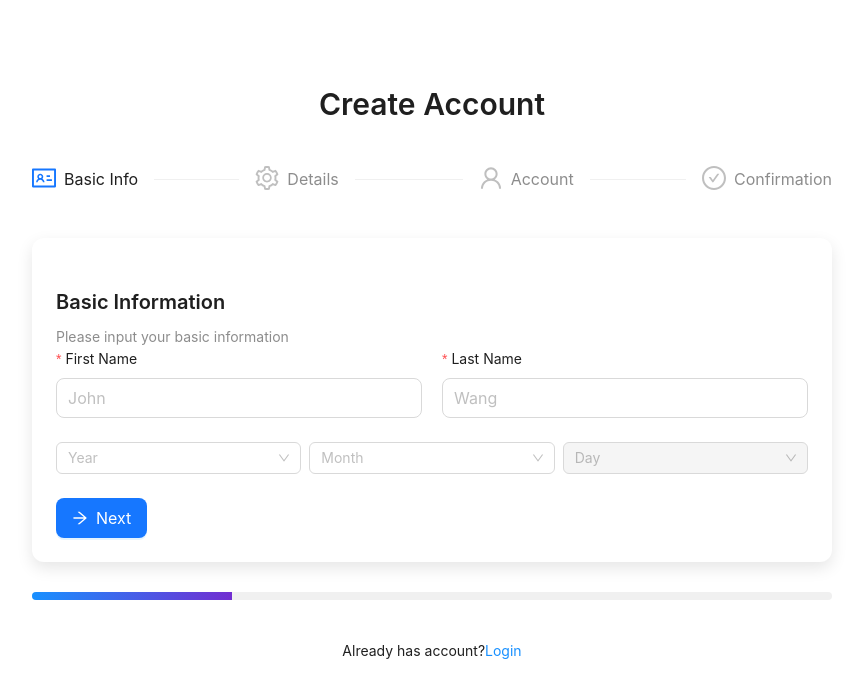
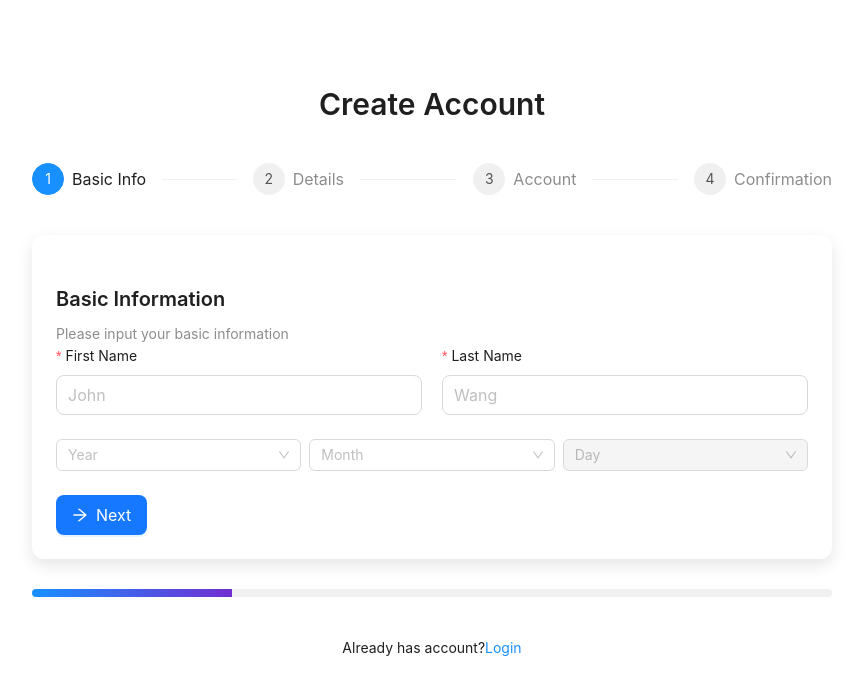
Before and after one commit to skywangjian-123/registration-web, a React (Create React App) app: page / in a window 1280 px wide. Shown: the top 698 px of the page, without its empty margins (208-1070 px from the left). Built offline with nearby package versions, Linux system fonts and the light colour scheme.

Commit message:
fix steps issue

```diff
--- a/src/registration/steps/detail.tsx
+++ b/src/registration/steps/detail.tsx
@@ -43,7 +43,7 @@ const DetailStep: React.FC<StepProps> = ({ onNext, onPrev, setFormData, formData
           detail: {
             country: values.country,
             gender: values.gender,
-            avatar: values.avatar
+            avatar: values.avatar?.length?values.avatar[0].name:''
           }
         }));
         onNext();
--- a/src/registration/steps/index.tsx
+++ b/src/registration/steps/index.tsx
@@ -2,13 +2,6 @@
 import React from 'react';
 import { Steps } from 'antd';
 import { RegistrationStep } from '../interfaces';
-import {
-  UserOutlined,
-  IdcardOutlined,
-  SettingOutlined,
-  CheckCircleOutlined
-} from '@ant-design/icons';
-import { ALL_STEPS } from '../consts';
 
 const { Step } = Steps;
 
@@ -26,16 +19,12 @@ const RegistrationSteps: React.FC<{
   return (
     <Steps
       current={stepIndex[currentStep]}
-      onChange={(index) => {
-        const steps: RegistrationStep[] = ALL_STEPS;
-        onStepChange(steps[index]);
-      }}
       className="custom-steps"
     >
-      <Step title="Basic Info" icon={<IdcardOutlined />} />
-      <Step title="Details" icon={<SettingOutlined />} />
-      <Step title="Account" icon={<UserOutlined />} />
-      <Step title="Confirmation" icon={<CheckCircleOutlined />} />
+      <Step title="Basic Info"  />
+      <Step title="Details"  />
+      <Step title="Account"  />
+      <Step title="Confirmation" />
     </Steps>
   );
 };
```
Also changed, not shown: screenshot.png.
